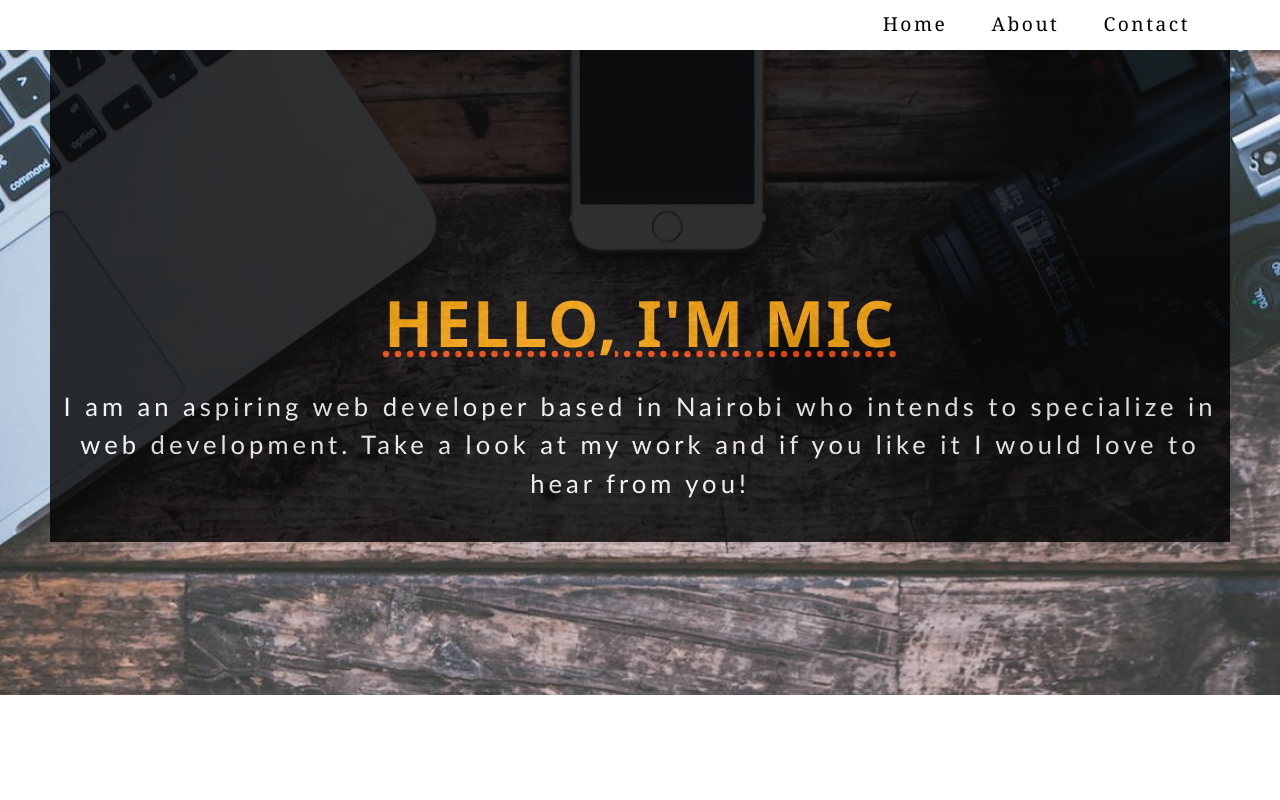
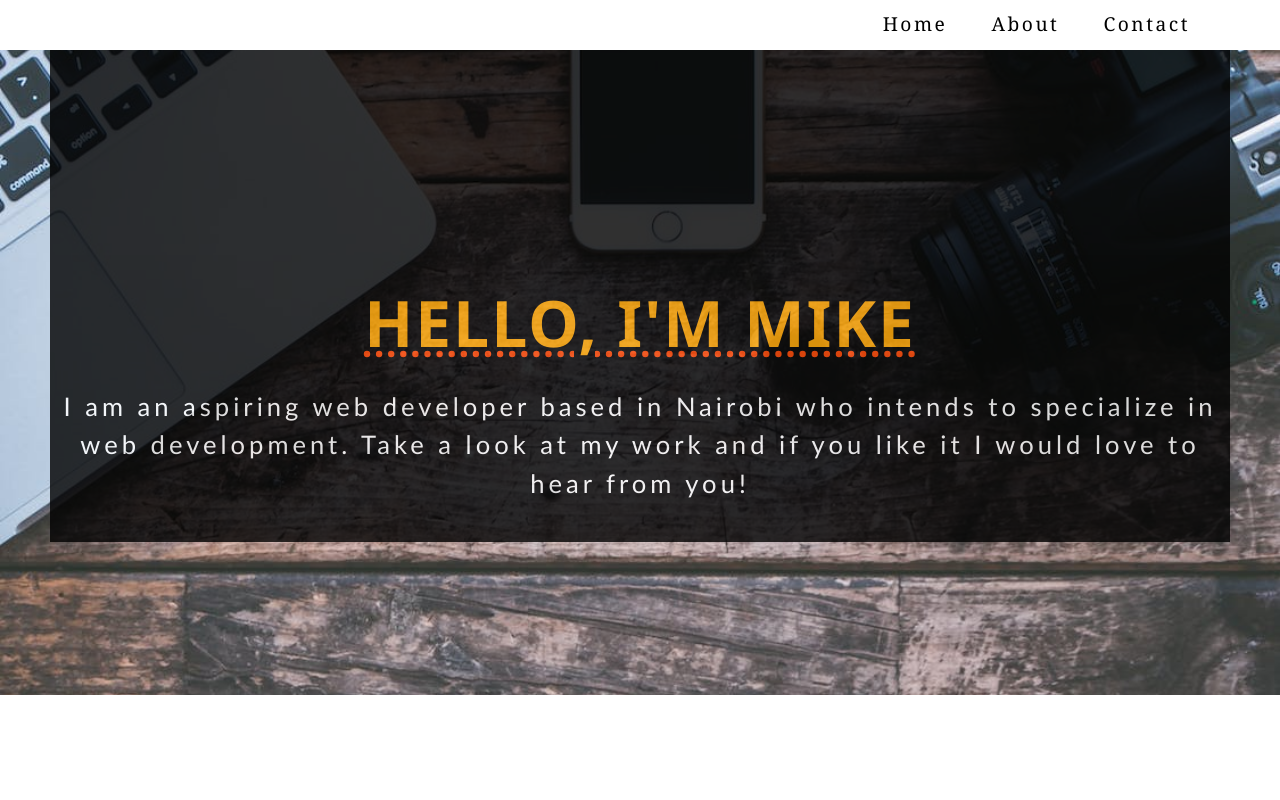
Before and after one commit to MickyDev/Assignment, a plain HTML site: page index.html in a window 1280 px wide. Shown: the top 800 px of the page. Drawn offline with nearby package versions, Linux system fonts and the light colour scheme.

Commit message:
Header intro change

```diff
--- a/index.html
+++ b/index.html
@@ -19,7 +19,7 @@
     </div>
     <div class="div2" id="id1">
         <div class="sub">
-        <p class="p-hello">HELLO, I'M MIC</p>
+        <p class="p-hello">HELLO, I'M MIKE</p>
         <p class="p-intro">I am an aspiring web developer based in Nairobi who intends to specialize in web development. Take a look at my work and if you like it I would love to hear from you!</p>
         <br>
     </div>
```
